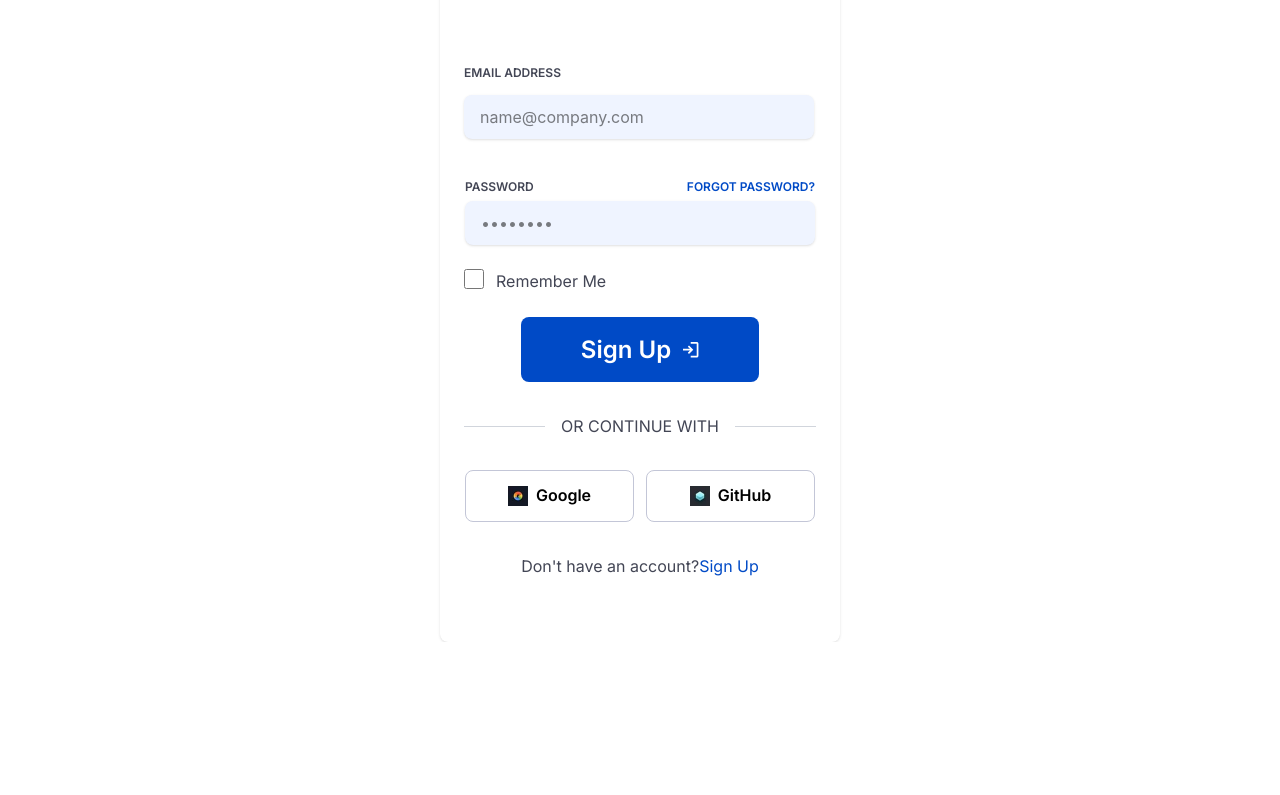
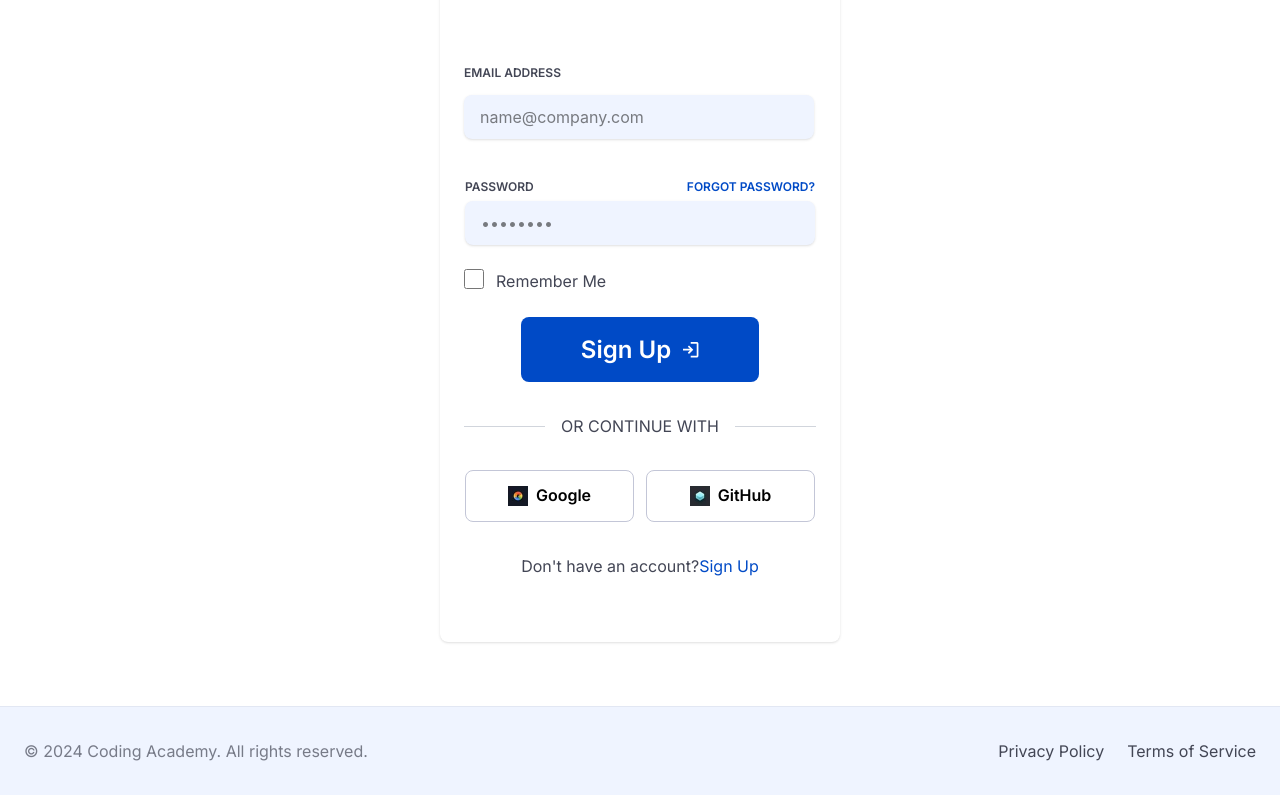
Before and after one commit to khattab-dev-web/coding-Academy, a website: page login.html in a window 1280 px wide. Shown: the part 360-1155 px from the top of the page. Before the commit the page ends 1002 px from the top, so only its background shows below. Drawn offline with Linux system fonts and the light colour scheme.

Commit message:
create footer login page

```diff
--- a/login.html
+++ b/login.html
@@ -12,6 +12,7 @@
         rel="stylesheet">
     <link rel="stylesheet" href="src/output.css">
 </head>
+
 <body>
     <header class="header">
         <div class="container row justify-between max-md:w-7xl ">
@@ -38,8 +39,7 @@
 
             </div>
             <div class="buttons md:gap-7 row">
-                <a href="login.html"
-                    class="nav-link font-medium text-primary py-2 px-4 hover:text-primary">Login</a>
+                <a href="login.html" class="nav-link font-medium text-primary py-2 px-4 hover:text-primary">Login</a>
                 <a href="Register.html"
                     class="bg-primary py-2 px-6  rounded-lg text-[#FFFFFF] font-semibold">Register</a>
             </div>
@@ -68,7 +68,7 @@
                     <!-- form -->
 
 
-                    <form  class="mt-8 justify-center row flex-col">
+                    <form class="mt-8 justify-center row flex-col">
 
 
                         <div class="mt-7.5">
@@ -131,11 +131,13 @@
 
                 <!-- button -->
                 <div class="row justify-center gap-3 my-8">
-                    <div class="border border-[#C3C6D7] row w-42.25 gap-2 py-3 px-3 rounded-lg justify-center hover:bg-background transition-all">
+                    <div
+                        class="border border-[#C3C6D7] row w-42.25 gap-2 py-3 px-3 rounded-lg justify-center hover:bg-background transition-all">
                         <img src="./images/register-page/Google.webp" class="w-5" alt="Google icon" />
                         <button class="font-Inter font-semibold leading-[25.6px]">Google</button>
                     </div>
-                       <div class="border border-[#C3C6D7] row w-42.25 gap-2 py-3 px-3 rounded-lg justify-center hover:bg-background transition-all">
+                    <div
+                        class="border border-[#C3C6D7] row w-42.25 gap-2 py-3 px-3 rounded-lg justify-center hover:bg-background transition-all">
                         <img src="./images/register-page/GitHub.webp" class="w-5" alt="GitHub icon" />
                         <button class="font-Inter font-semibold leading-[25.6px]">GitHub</button>
                     </div>
@@ -144,7 +146,8 @@
 
                 <div class="text-center pb-16">
                     <p class="paragraph">
-                        Don't have an account?<a href="#" class="text-primary hover:underline transition-all">Sign Up</a>
+                        Don't have an account?<a href="#" class="text-primary hover:underline transition-all">Sign
+                            Up</a>
                     </p>
                 </div>
 
@@ -155,6 +158,22 @@
         </section>
     </main>
 
+    <!-- footer -->
+    <footer>
+        <section class="bg-background mt-16 border-t border-[#C3C6D74D]">
+            <div class="py-8 row justify-between container">
+
+                <p class="paragraph text-[#434655B2]">© 2024 Coding Academy. All rights reserved.</p>
+                <div class="row gap-5.75">
+                    <p class="paragraph">Privacy Policy</p>
+                    <p class="paragraph">Terms of Service</p>
+                </div>
+            </div>
+
+
+        </section>
+    </footer>
 
 </body>
+
 </html>
```
Also changed, not shown: src/output.css. Lines whose indentation alone changed are shown as unchanged.
